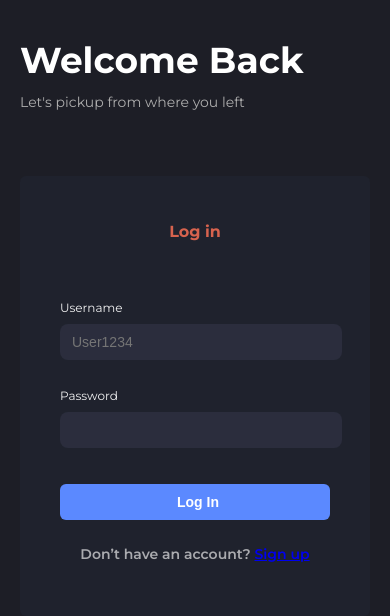
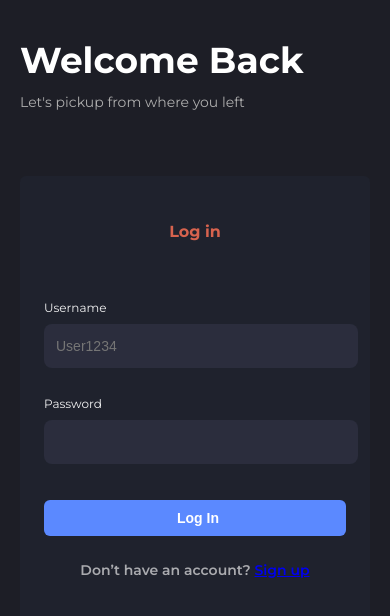
Before and after one commit to HamidTech360/swiftTelecoms, a React (Vite) app: page /login in a window 390 px wide. Shown: the top 616 px of the page. Built offline with nearby package versions, Linux system fonts and the light colour scheme.

Commit message:
reducing form area paddig on mobile

```diff
--- a/src/layouts/authLayout/authlayout.style.ts
+++ b/src/layouts/authLayout/authlayout.style.ts
@@ -1,20 +1,17 @@
-import styled from "styled-components";
-
-
+import styled from 'styled-components'
 
 export const BannerImg = styled.img.attrs({})`
-  width:100%;
-  height:400px;
-  object-fit:cover;
-
+  width: 100%;
+  height: 400px;
+  object-fit: cover;
 `
 
 export const FormArea = styled.div.attrs({
-  className:'rounded-md py-7 px-10'
+  className: 'rounded-md py-7 px-6 md:px-10',
 })`
-  background-color:#1F222D;
-  max-width:500px;
-  margin:auto;
-  margin-top:100px;
-  min-height:300px;
+  background-color: #1f222d;
+  max-width: 500px;
+  margin: auto;
+  margin-top: 100px;
+  min-height: 300px;
 `
--- a/src/screens/Auth/Login/login.style.ts
+++ b/src/screens/Auth/Login/login.style.ts
@@ -2,7 +2,7 @@ import styled from 'styled-components'
 
 export const Input = styled.input.attrs({
   className:
-    ' border-none outline-none w-full pl-3 py-2 md:py-4 text-[#FFFFFF30] text-sm font-normal  rounded-lg p-0 bg-[#2B2D3D] ',
+    ' border-none outline-none w-full pl-3 py-3 md:py-4 text-[#FFFFFF30] text-sm font-normal  rounded-lg p-0 bg-[#2B2D3D] ',
 })``
 
 export const Label = styled.label.attrs({
```
Also changed, not shown: src/layouts/authLayout/index.tsx (+0 -8 lines).
